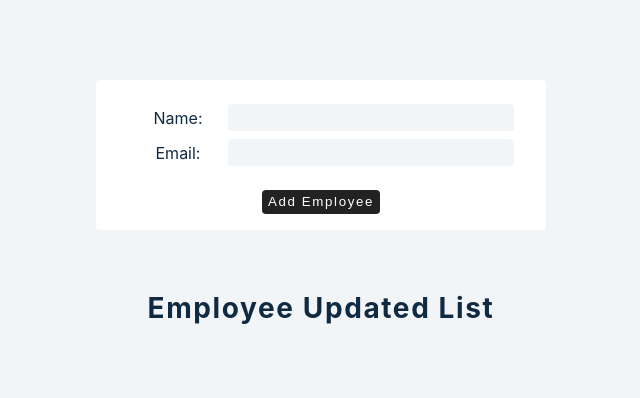
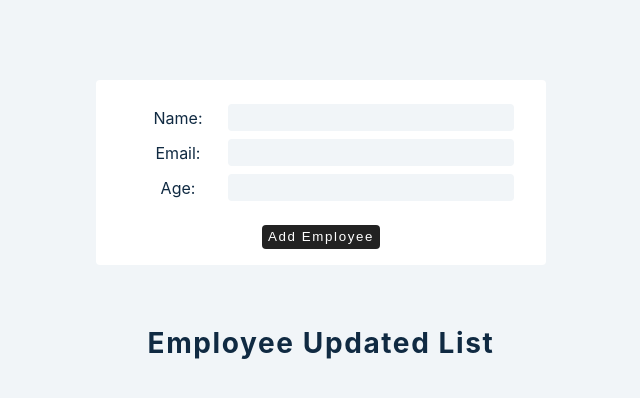
Before and after one commit to VertikaJain/music-classification-python, a React (Create React App) app: page / in a window 1280 px wide. Shown: the top 398 px of the page, without its empty margins (319-959 px from the left). Built offline with nearby package versions, Linux system fonts and the light colour scheme.

Commit message:
Multiple inputs example in Forms

```diff
--- /dev/null
+++ b/src/4-forms/multipleInputs.js
@@ -0,0 +1,54 @@
+import React, { useState } from 'react'
+
+const MultipleInputs = () => {
+
+    const [person, setPerson] = useState({ firstName: "", email: "", age: "" })
+    const [employees, setEmployee] = useState([])
+
+    const handleChange = (e) => {
+        let name = e.target.name
+        let value = e.target.value
+        setPerson({ ...person, [name]: value }) // dynamic object properties, useful in the case of many inputs.
+    }
+
+    const handleClick = (e) => {
+        e.preventDefault()
+        if (person.firstName && person.email && person.age) {
+            let newPerson = { ...person, id: new Date().getTime() }
+            setEmployee([...employees, newPerson])
+            setPerson({ firstName: "", email: "", age: "" }) // reset the textbox and state value to empty for new inputs.
+        }
+    }
+
+    return (
+        <article>
+            <form className="form" onSubmit={handleChange}>
+                <div className="form-control">
+                    <label htmlFor="firstName">Name: </label>
+
+                    <input type="text" id="firstName" name="firstName" value={person.firstName} onChange={handleChange} />
+                </div>
+                <div className="form-control">
+                    <label htmlFor="email">Email: </label>
+                    <input type="text" id="email" name="email" value={person.email} onChange={handleChange} />
+                </div>
+                <div className="form-control">
+                    <label htmlFor="age">Age: </label>
+                    <input type="text" id="age" name="age" value={person.age} onChange={handleChange} />
+                </div>
+                <button type="submit" onClick={handleClick} >Add Employee</button>
+            </form>
+            <h3>Employee updated List</h3>
+            {employees.map(employee => {
+                let { id, firstName, email, age } = employee
+                return <div key={id} className="item">
+                    <h4>{firstName}</h4>
+                    <h4>{email}</h4>
+                    <h4>{age}</h4>
+                </div>
+            })}
+        </article>
+    )
+}
+
+export default MultipleInputs
--- a/src/App.js
+++ b/src/App.js
@@ -8,7 +8,8 @@
 // import MultipleReturn from "./3-conditional-rendering/multipleReturn"
 // import ShortCircuit from "./3-conditional-rendering/shortCircuit"
 // import ShowHide from "./3-conditional-rendering/showHide"
-import ControlledInputs from './4-forms/controlledInputs'
+// import ControlledInputs from './4-forms/controlledInputs'
+import MultipleInputs from './4-forms/multipleInputs'
 
 function App() {
   return (
@@ -22,7 +23,8 @@ function App() {
       {/* <MultipleReturn /> */}
       {/* <ShortCircuit /> */}
       {/* <ShowHide /> */}
-      <ControlledInputs />
+      {/* <ControlledInputs /> */}
+      <MultipleInputs/>
     </div>
   );
 }
```
